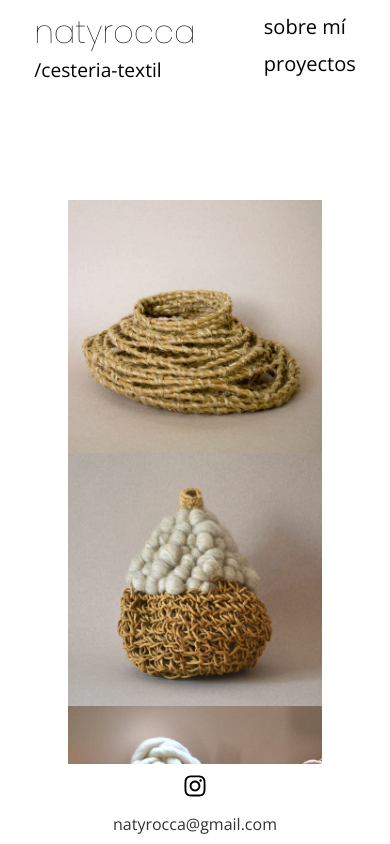
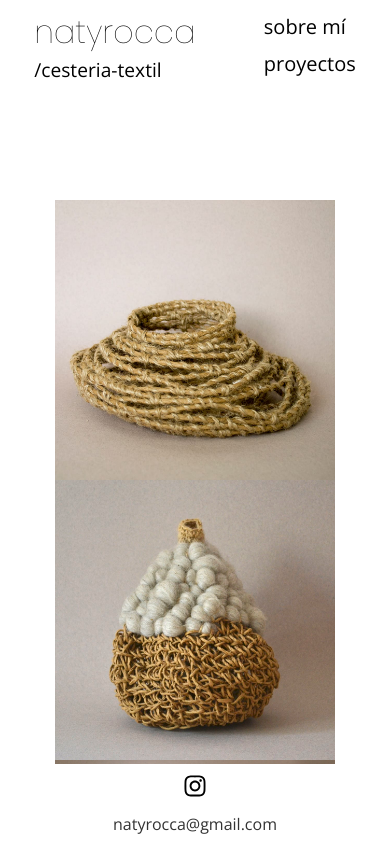
Before and after one commit to aleingercher/natyrocca-web, a React (Vite) app: page /cesteria-textil in a window 390 px wide. Built offline with nearby package versions, Linux system fonts and the light colour scheme.

Commit message:
fix cesteria para que no se deforme

```diff
--- a/src/components/ButtonLarge/ButtonLarge.module.scss
+++ b/src/components/ButtonLarge/ButtonLarge.module.scss
@@ -20,7 +20,7 @@
         padding: 10px;
         text-align: center;
         text-transform: uppercase;
-        font-size: 1.5rem;
+        font-size: clamp(1rem, 2vw, 1.5rem);
     }
 
     transition: all 0.1s ease-in-out;
--- a/src/components/ImageStrip/ImageStrip.module.scss
+++ b/src/components/ImageStrip/ImageStrip.module.scss
@@ -7,7 +7,7 @@
     position: relative; // Para establecer un contexto de apilamiento
 
     .frame {
-        height: 30vh;
+        height: 280px;
         position: relative;
 
         h2 {
```
